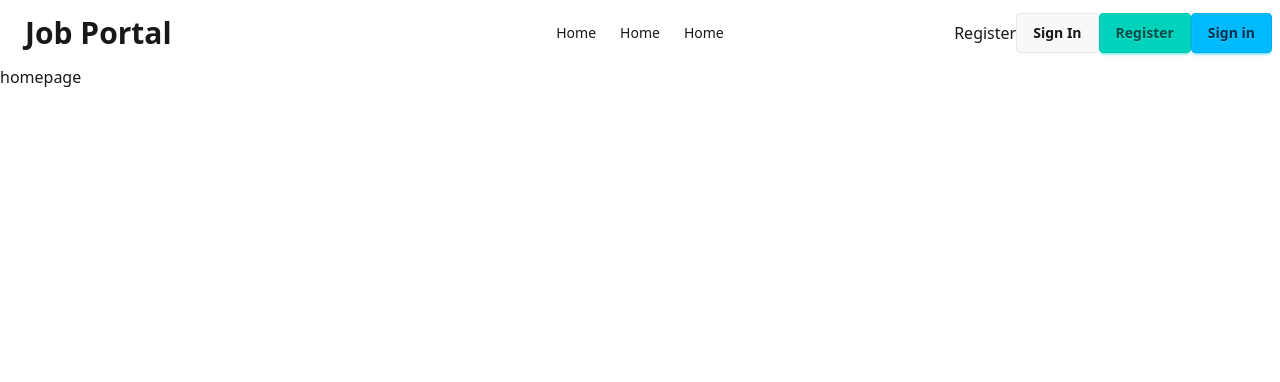
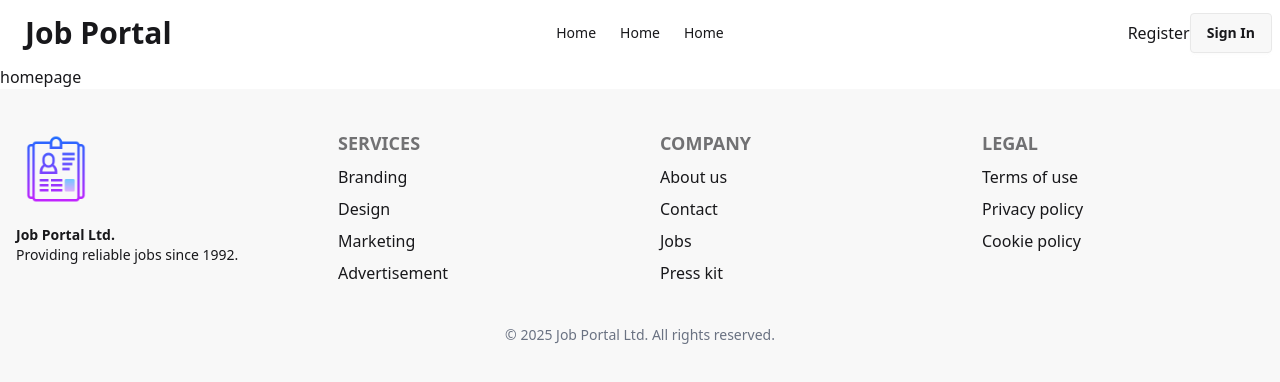
Before and after one commit to mehedihasanshohan/job-portal-client, a React (Vite) app: page / in a window 1280 px wide. Shown: the top 382 px of the page. Built offline with nearby package versions, Linux system fonts and the light colour scheme; no server answers.

Commit message:
add footer section

```diff
--- a/src/layout/MainLayout.jsx
+++ b/src/layout/MainLayout.jsx
@@ -1,11 +1,13 @@
 import { Outlet } from 'react-router-dom'
 import Navbar from '../pages/shared/Navbar'
+import Footer from '../pages/shared/Footer'
 
 const MainLayout = () => {
   return (
     <div className='max-w-7xl mx-auto'>
       <Navbar></Navbar>
       <Outlet></Outlet>
+      <Footer></Footer>
     </div>
   )
 }
--- /dev/null
+++ b/src/pages/shared/Footer.jsx
@@ -0,0 +1,51 @@
+import React from 'react';
+import logo from '../../assets/jobs-logo.png';
+
+const Footer = () => {
+  return (
+    <footer className="bg-base-200 text-base-content py-10 px-4">
+      <div className="max-w-7xl mx-auto grid grid-cols-1 md:grid-cols-4 gap-10">
+        {/* Logo Section */}
+        <aside className="space-y-4">
+          <img src={logo} alt="Job Portal Logo" className="w-20" />
+          <p className="text-sm font-medium">
+            <strong>Job Portal Ltd.</strong><br />
+            Providing reliable jobs since 1992.
+          </p>
+        </aside>
+
+        {/* Services */}
+        <nav className="flex flex-col space-y-2">
+          <h6 className="footer-title text-lg font-semibold">Services</h6>
+          <a className="link link-hover">Branding</a>
+          <a className="link link-hover">Design</a>
+          <a className="link link-hover">Marketing</a>
+          <a className="link link-hover">Advertisement</a>
+        </nav>
+
+        {/* Company */}
+        <nav className="flex flex-col space-y-2">
+          <h6 className="footer-title text-lg font-semibold">Company</h6>
+          <a className="link link-hover">About us</a>
+          <a className="link link-hover">Contact</a>
+          <a className="link link-hover">Jobs</a>
+          <a className="link link-hover">Press kit</a>
+        </nav>
+
+        {/* Legal */}
+        <nav className="flex flex-col space-y-2">
+          <h6 className="footer-title text-lg font-semibold">Legal</h6>
+          <a className="link link-hover">Terms of use</a>
+          <a className="link link-hover">Privacy policy</a>
+          <a className="link link-hover">Cookie policy</a>
+        </nav>
+      </div>
+
+      <div className="mt-10 text-center text-sm text-gray-500">
+        &copy; {new Date().getFullYear()} Job Portal Ltd. All rights reserved.
+      </div>
+    </footer>
+  );
+};
+
+export default Footer;
--- a/src/pages/shared/Navbar.jsx
+++ b/src/pages/shared/Navbar.jsx
@@ -5,7 +5,7 @@ import AuthContext from '../../context/AuthContext/AuthContext';
 
 const Navbar = () => {
 
-    const { user } = useContext(AuthContext);
+    const { user, signOutUser } = useContext(AuthContext);
 
     const handleSignOut = () => {
         signOutUser()
@@ -60,7 +60,7 @@ const Navbar = () => {
             <div className="navbar-end">
                 {
                     user ? <>
-                        <button onClick={handleSignOut} className="btn">Sign out</button>
+                        <button onClick={handleSignOut} className="btn btn-accent">Sign out</button>
                     </> : <>
                         <Link to="/register">Register</Link>
                         <Link to="/signIn">
@@ -69,8 +69,8 @@ const Navbar = () => {
                     </>
                 }
 
-                <Link to='/register'><button className='btn btn-accent'>Register</button></Link>
-                <Link to='/signin'><button className='btn btn-info'>Sign in</button></Link>
+                {/* <Link to='/register'><button className='btn btn-accent'>Register</button></Link> */}
+                {/* <Link to='/signin'><button className='btn btn-info'>Sign in</button></Link> */}
 
             </div>
         </div>
```
Also changed, not shown: src/assets/jobs-logo.png (added), src/assets/logo-small.png (added).
